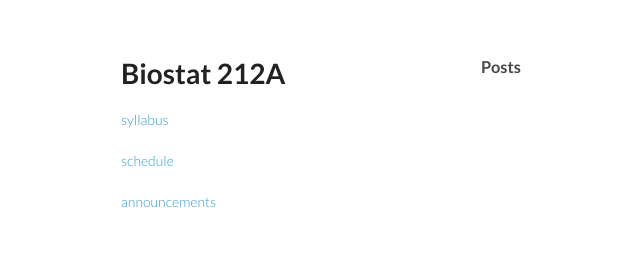
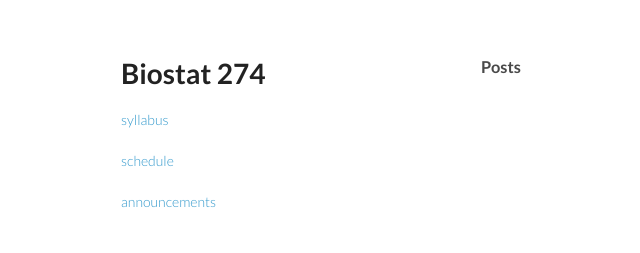
Before and after one commit to ucla-biostat-274/2026winter, a Jekyll site: the page built from announcement.html, in a window 1280 px wide. Shown: the top 253 px of the page, without its empty margins (89-729 px from the left). Built offline with Jekyll 4.4.1, drawn with Linux system fonts in a browser that asks for light colours.

Commit message:
revise course number

```diff
--- a/_layouts/course.html
+++ b/_layouts/course.html
@@ -21,9 +21,9 @@
       <header>
         <h1>{{ page.title }}</h1>
         <p></p>
-		<p class="view"><a href="https://ucla-biostat-212a.github.io/2026winter/syllabus/syllabus.html">syllabus</a></p>
-		<p class="view"><a href="https://ucla-biostat-212a.github.io/2026winter/schedule/schedule.html">schedule</a></p>
-		<p class="view"><a href="https://ucla-biostat-212a.github.io/2026winter/announcement.html">announcements</a></p>
+		<p class="view"><a href="https://ucla-biostat-274.github.io/2026winter/syllabus/syllabus.html">syllabus</a></p>
+		<p class="view"><a href="https://ucla-biostat-274.github.io/2026winter/schedule/schedule.html">schedule</a></p>
+		<p class="view"><a href="https://ucla-biostat-274.github.io/2026winter/announcement.html">announcements</a></p>
 
       </header>
 
@@ -32,7 +32,7 @@
       </section>
 
       <footer>
-        <p><small>Powered by <a href="https://github.com/mojombo/jekyll">Jekyll</a> on <a href="https://github.com/ucla-biostat-212a/2026winter">GitHub</a></small></p>
+        <p><small>Powered by <a href="https://github.com/mojombo/jekyll">Jekyll</a> on <a href="https://github.com/ucla-biostat-274/2026winter">GitHub</a></small></p>
       </footer>
     </div>
     <script src="{{ site.url }}/javascripts/scale.fix.js"></script>
--- a/_layouts/default.html
+++ b/_layouts/default.html
@@ -33,7 +33,7 @@
       </section>
 
       <footer>
-        <p><small>Powered by <a href="https://github.com/mojombo/jekyll">Jekyll</a> on <a href="https://github.com/ucla-biostat-212a/2026winter">GitHub</a></small></p>
+        <p><small>Powered by <a href="https://github.com/mojombo/jekyll">Jekyll</a> on <a href="https://github.com/ucla-biostat-274/2026winter">GitHub</a></small></p>
       </footer>
     </div>
     <script src="{{ site.url }}/javascripts/scale.fix.js"></script>
--- a/_layouts/post_teaching.html
+++ b/_layouts/post_teaching.html
@@ -54,7 +54,7 @@
 	</section>
 
       <footer>
-        <p><small>Powered by <a href="https://github.com/mojombo/jekyll">Jekyll</a> on <a href="https://github.com/ucla-biostat-212a/2026winter">GitHub</a></small></p>
+        <p><small>Powered by <a href="https://github.com/mojombo/jekyll">Jekyll</a> on <a href="https://github.com/ucla-biostat-274/2026winter">GitHub</a></small></p>
       </footer>
     </div>
     <script src="{{ site.url }}/javascripts/scale.fix.js"></script>
--- a/announcement.html
+++ b/announcement.html
@@ -1,12 +1,12 @@
 ---
 layout: course
-title: Biostat 212A
+title: Biostat 274
 ---
 
 <h3>Posts</h3>
 <ul>
   {% for post in site.posts %}
-  {% if post.category contains 'biostat212awinter2025' %}
+  {% if post.category contains 'biostat274winter2025' %}
 <li class="post">
   <span class="date">{{ post.date | date_to_string }}</span>
   <a href="{{ site.url }}{{ post.url }}" title="{{ post.title }}">{{ post.title }}</a>
--- a/index.html
+++ b/index.html
@@ -2,7 +2,7 @@
 <html>
    <head>
       <title>HTML Meta Tag</title>
-      <meta http-equiv = "refresh" content = "0; url = https://ucla-biostat-212a.github.io/2026winter/syllabus/syllabus.html" />
+      <meta http-equiv = "refresh" content = "0; url = https://ucla-biostat-274.github.io/2026winter/syllabus/syllabus.html" />
    </head>
    <body>
       <p></p>
```
